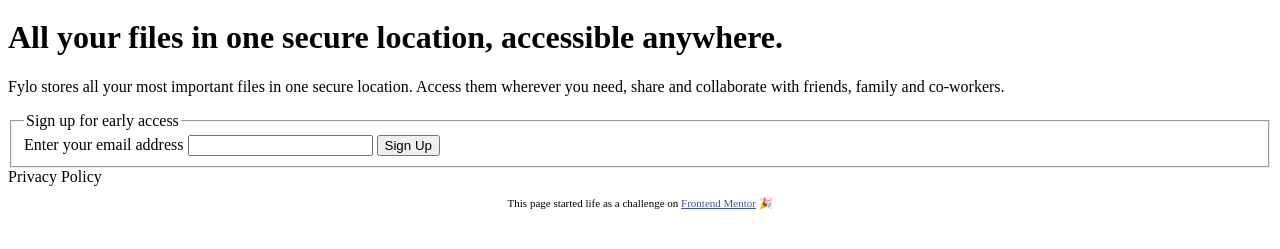
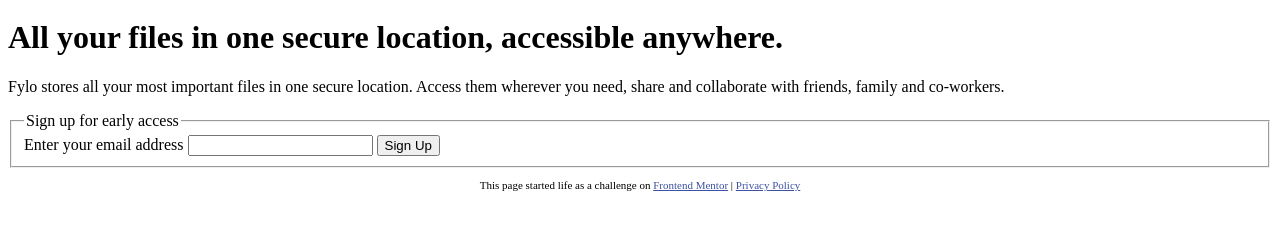
Before and after one commit to tkraak/fylo-signup, a plain HTML site: page index.html in a window 1280 px wide. Shown: the part 167-416 px from the top of the page. Drawn offline with Linux system fonts and the light colour scheme.

Commit message:
move privacy policy link

```diff
--- a/index.html
+++ b/index.html
@@ -48,12 +48,9 @@
         <button type="submit">Sign Up</button>
       </fieldset>
     </form>
-
-  Privacy Policy
-
     <footer>
       <p class="attribution">
-      This page started life as a challenge on <a href="https://www.frontendmentor.io?ref=challenge" target="_blank">Frontend Mentor</a> 🎉
+        This page started life as a challenge on <a href="https://www.frontendmentor.io?ref=challenge" target="_blank">Frontend Mentor</a> | <a href="#">Privacy Policy</a>
       </p>
     </footer>
   </body>
```
Lines whose indentation alone changed are shown as unchanged.
